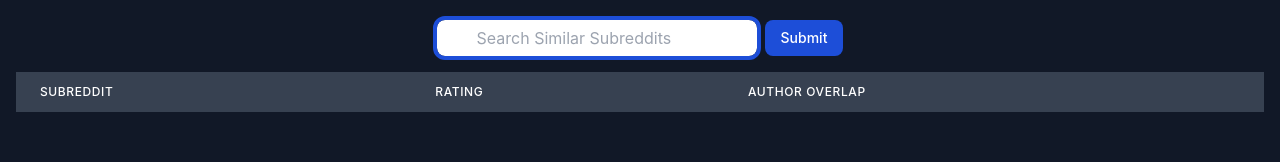
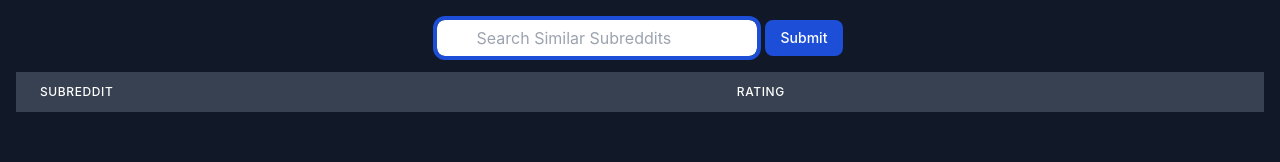
Before and after one commit to v0rren/SubSeeker, a React (Create React App) app: page / in a window 1280 px wide. Shown: the top 162 px of the page. Built offline with nearby package versions, Linux system fonts and the light colour scheme.

Commit message:
updated table

```diff
--- a/src/components/RecommendedSubRedditTable.tsx
+++ b/src/components/RecommendedSubRedditTable.tsx
@@ -28,9 +28,6 @@
                     <th className="px-6 py-3 bg-gray-700 text-left text-xs leading-4 font-medium text-white uppercase tracking-wider">
                         Rating
                     </th>
-                    <th className="px-6 py-3 bg-gray-700 text-left text-xs leading-4 font-medium text-white uppercase tracking-wider">
-                        Author Overlap
-                    </th>
                 </tr>
                 </thead>
 
@@ -46,9 +43,6 @@
                             <td className="px-6 py-4 whitespace-no-wrap text-sm leading-5 text-white flex items-center">
                                 {"★".repeat(starRating)}{"☆".repeat(5 - starRating)}
                             </td>
-                            <td className="px-6 py-4 whitespace-no-wrap text-sm leading-5 text-white">
-                                {item.authorOverlap}%
-                            </td>
                         </tr>
                     );
                 })}
```
